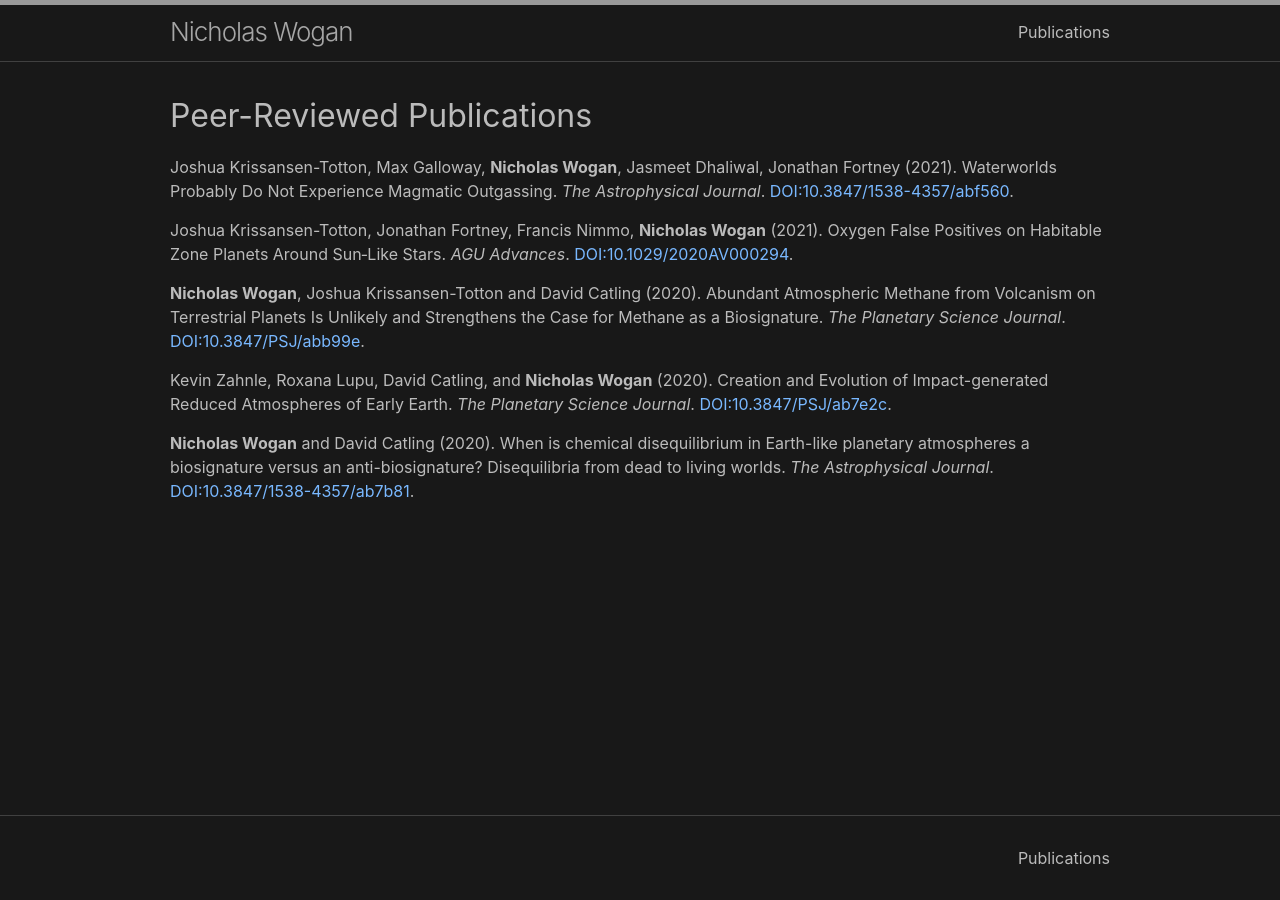
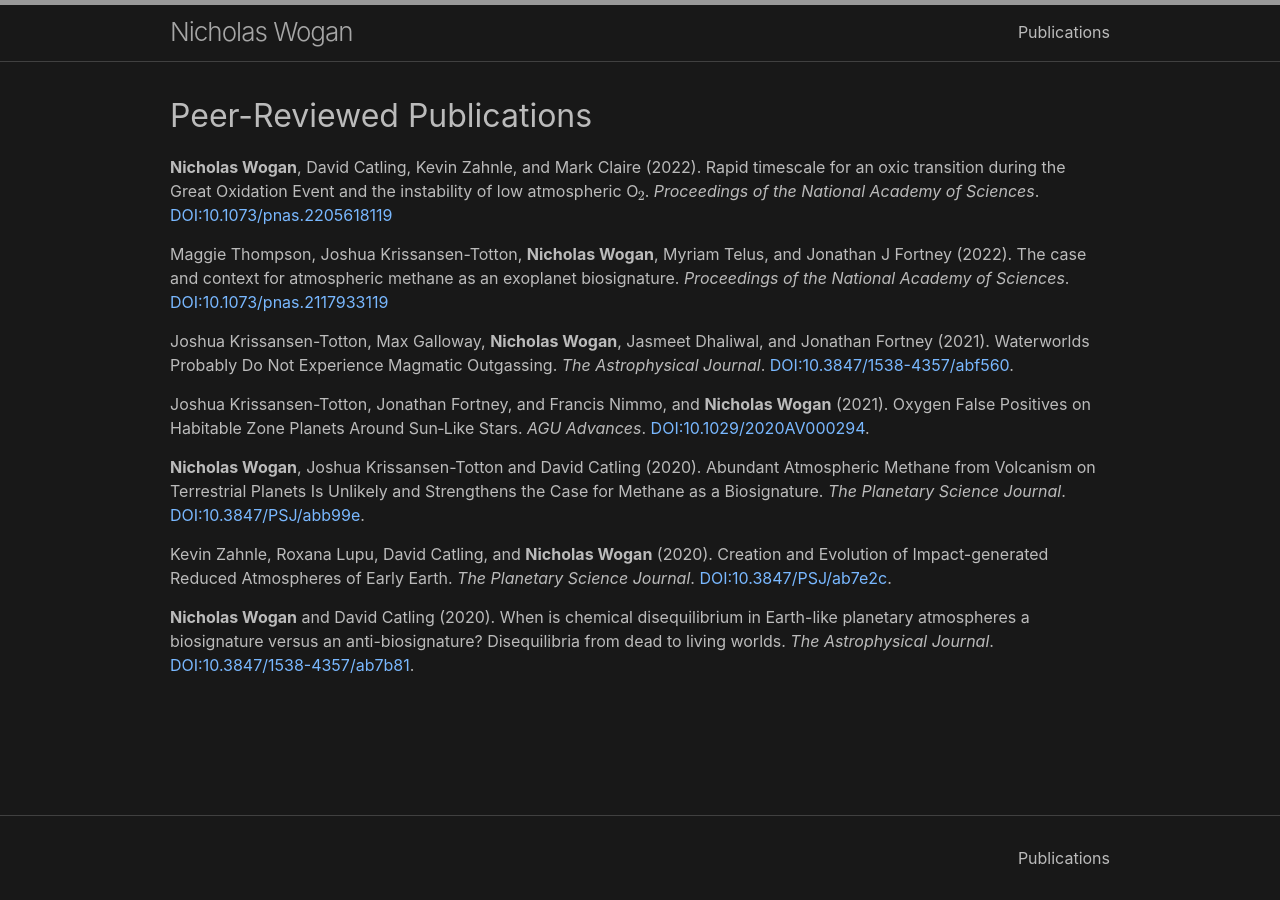
Before and after one commit to Nicholaswogan/Nicholaswogan.github.io, a Jekyll site: the page built from Publications.md, in a window 1280 px wide. Built offline with Jekyll 4.4.1, drawn with Linux system fonts in a browser that asks for light colours; formulas are drawn with MathJax 3.

Commit message:
updated cv and updated publications

```diff
--- a/Publications.md
+++ b/Publications.md
@@ -6,9 +6,13 @@ layout: default
 
 # Peer-Reviewed Publications
 
-Joshua Krissansen-Totton, Max Galloway, **Nicholas Wogan**, Jasmeet Dhaliwal, Jonathan Fortney (2021). Waterworlds Probably Do Not Experience Magmatic Outgassing. *The Astrophysical Journal*. [DOI:10.3847/1538-4357/abf560](https://doi.org/10.3847/1538-4357/abf560).
+**Nicholas Wogan**, David Catling, Kevin Zahnle, and Mark Claire (2022). Rapid timescale for an oxic transition during the Great Oxidation Event and the instability of low atmospheric O$_2$. *Proceedings of the National Academy of Sciences*. [DOI:10.1073/pnas.2205618119](https://doi.org/10.1073/pnas.2205618119)
 
-Joshua Krissansen-Totton, Jonathan Fortney, Francis Nimmo, **Nicholas Wogan** (2021). Oxygen False Positives on Habitable Zone Planets Around Sun‐Like Stars. *AGU Advances*. [DOI:10.1029/2020AV000294](http://doi.org/10.1029/2020AV000294).
+Maggie Thompson, Joshua Krissansen-Totton, **Nicholas Wogan**, Myriam Telus, and Jonathan J Fortney (2022). The case and context for atmospheric methane as an exoplanet biosignature. *Proceedings of the National Academy of Sciences*. [DOI:10.1073/pnas.2117933119](https://doi.org/10.1073/pnas.2117933119)
+
+Joshua Krissansen-Totton, Max Galloway, **Nicholas Wogan**, Jasmeet Dhaliwal, and Jonathan Fortney (2021). Waterworlds Probably Do Not Experience Magmatic Outgassing. *The Astrophysical Journal*. [DOI:10.3847/1538-4357/abf560](https://doi.org/10.3847/1538-4357/abf560).
+
+Joshua Krissansen-Totton, Jonathan Fortney, and Francis Nimmo, and **Nicholas Wogan** (2021). Oxygen False Positives on Habitable Zone Planets Around Sun‐Like Stars. *AGU Advances*. [DOI:10.1029/2020AV000294](http://doi.org/10.1029/2020AV000294).
 
 **Nicholas Wogan**, Joshua Krissansen-Totton and David Catling (2020). Abundant Atmospheric Methane from Volcanism on Terrestrial Planets Is Unlikely and Strengthens the Case for Methane as a Biosignature. *The Planetary Science Journal*. [DOI:10.3847/PSJ/abb99e](https://doi.org/DOI:10.3847/PSJ/abb99e).
 
```
Also changed, not shown: index.md (+1 -4 lines), 5 other files.
